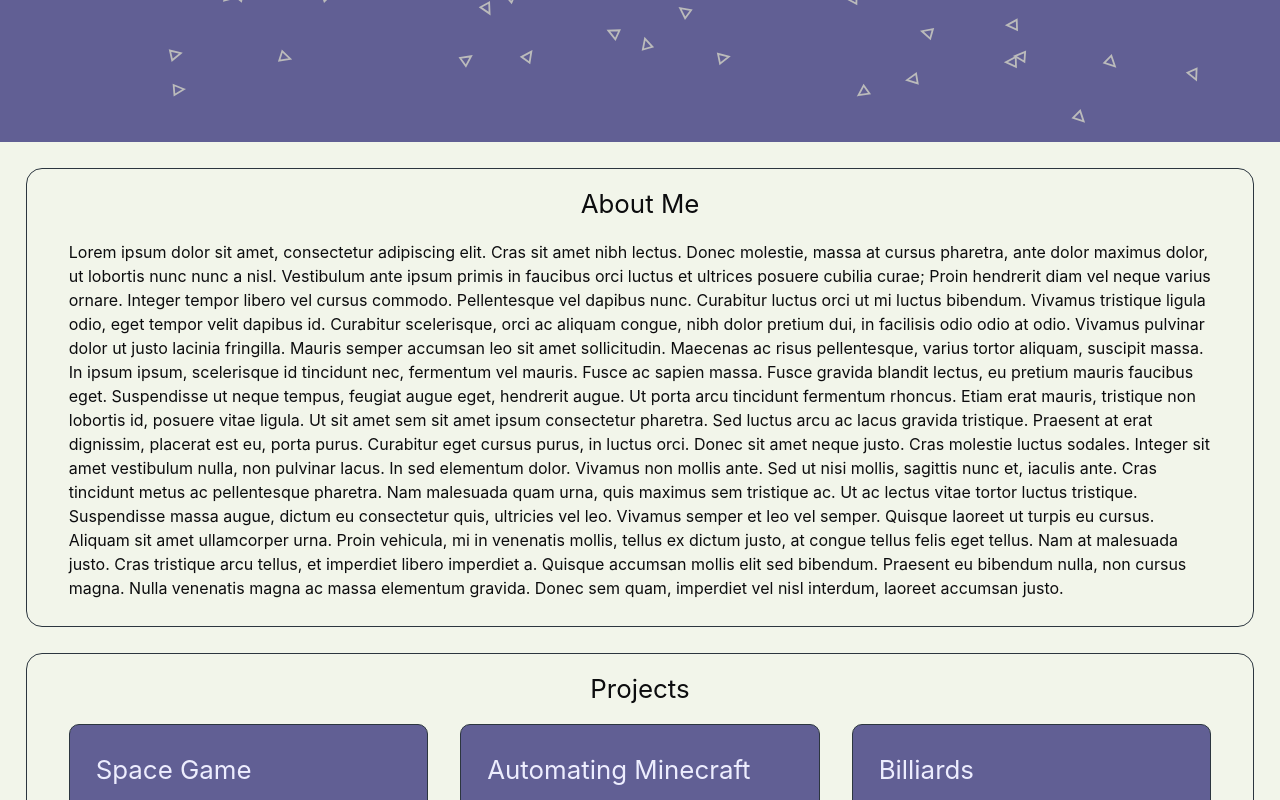
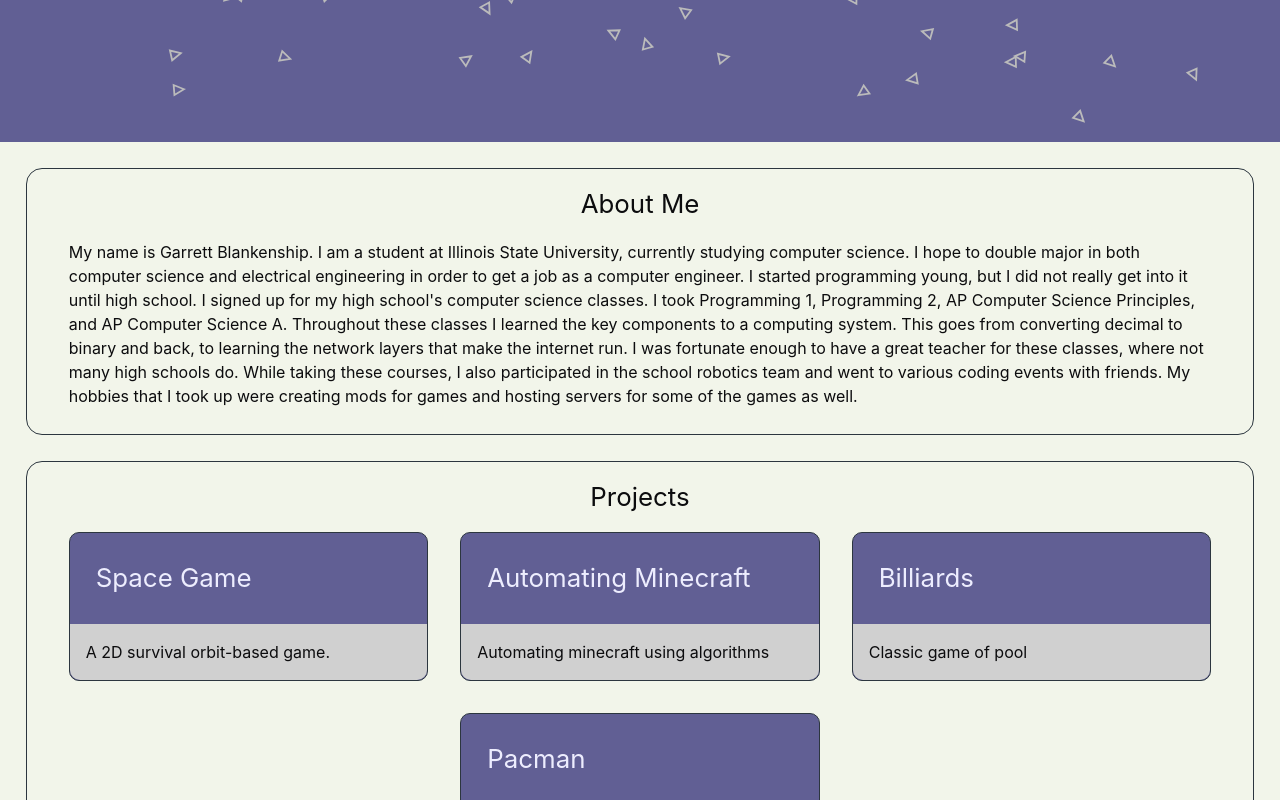
Before and after one commit to AlicornLunaa/digital_portfolio, a React (Vite) app: page / in a window 1280 px wide. Shown: the part 564-1364 px from the top of the page. Built offline with nearby package versions, Linux system fonts and the light colour scheme; the HTML template or start-up script is replaced by a standard one.

Commit message:
Updated about me

```diff
--- a/index.html
+++ b/index.html
@@ -2,7 +2,7 @@
 <html lang="en">
   <head>
     <meta charset="UTF-8" />
-    <link rel="icon" type="image/svg+xml" href="/favicon.svg" />
+    <link rel="icon" type="image/svg+xml" href="/logo.svg" />
     <meta name="viewport" content="width=device-width, initial-scale=1.0" />
     <title>Digital Portfolio</title>
   </head>
--- a/src/components/AboutMe.tsx
+++ b/src/components/AboutMe.tsx
@@ -1,10 +1,15 @@
 function AboutMe(){
     return (
         <p>
-            Lorem ipsum dolor sit amet, consectetur adipiscing elit. Cras sit amet nibh lectus. Donec molestie, massa at cursus pharetra, ante dolor maximus dolor, ut lobortis nunc nunc a nisl. Vestibulum ante ipsum primis in faucibus orci luctus et ultrices posuere cubilia curae; Proin hendrerit diam vel neque varius ornare. Integer tempor libero vel cursus commodo. Pellentesque vel dapibus nunc. Curabitur luctus orci ut mi luctus bibendum. Vivamus tristique ligula odio, eget tempor velit dapibus id. Curabitur scelerisque, orci ac aliquam congue, nibh dolor pretium dui, in facilisis odio odio at odio.
-            Vivamus pulvinar dolor ut justo lacinia fringilla. Mauris semper accumsan leo sit amet sollicitudin. Maecenas ac risus pellentesque, varius tortor aliquam, suscipit massa. In ipsum ipsum, scelerisque id tincidunt nec, fermentum vel mauris. Fusce ac sapien massa. Fusce gravida blandit lectus, eu pretium mauris faucibus eget. Suspendisse ut neque tempus, feugiat augue eget, hendrerit augue. Ut porta arcu tincidunt fermentum rhoncus. Etiam erat mauris, tristique non lobortis id, posuere vitae ligula. Ut sit amet sem sit amet ipsum consectetur pharetra.
-            Sed luctus arcu ac lacus gravida tristique. Praesent at erat dignissim, placerat est eu, porta purus. Curabitur eget cursus purus, in luctus orci. Donec sit amet neque justo. Cras molestie luctus sodales. Integer sit amet vestibulum nulla, non pulvinar lacus. In sed elementum dolor. Vivamus non mollis ante. Sed ut nisi mollis, sagittis nunc et, iaculis ante. Cras tincidunt metus ac pellentesque pharetra. Nam malesuada quam urna, quis maximus sem tristique ac. Ut ac lectus vitae tortor luctus tristique. Suspendisse massa augue, dictum eu consectetur quis, ultricies vel leo.
-            Vivamus semper et leo vel semper. Quisque laoreet ut turpis eu cursus. Aliquam sit amet ullamcorper urna. Proin vehicula, mi in venenatis mollis, tellus ex dictum justo, at congue tellus felis eget tellus. Nam at malesuada justo. Cras tristique arcu tellus, et imperdiet libero imperdiet a. Quisque accumsan mollis elit sed bibendum. Praesent eu bibendum nulla, non cursus magna. Nulla venenatis magna ac massa elementum gravida. Donec sem quam, imperdiet vel nisl interdum, laoreet accumsan justo.
+            My name is Garrett Blankenship. I am a student at Illinois State University, currently studying computer science.
+            I hope to double major in both computer science and electrical engineering in order to get a job as a computer engineer.
+            I started programming young, but I did not really get into it until high school. I signed up for my high school's
+            computer science classes. I took Programming 1, Programming 2, AP Computer Science Principles, and AP Computer Science A.
+            Throughout these classes I learned the key components to a computing system. This goes from converting decimal to binary
+            and back, to learning the network layers that make the internet run. I was fortunate enough to have a great teacher for
+            these classes, where not many high schools do. While taking these courses, I also participated in the school robotics
+            team and went to various coding events with friends. My hobbies that I took up were creating mods for games and hosting
+            servers for some of the games as well.
         </p>
     )
 }
```
Also changed, not shown: public/logo.svg.
